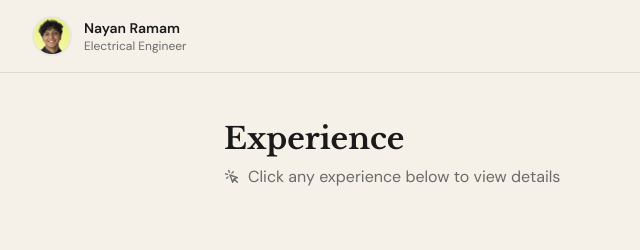
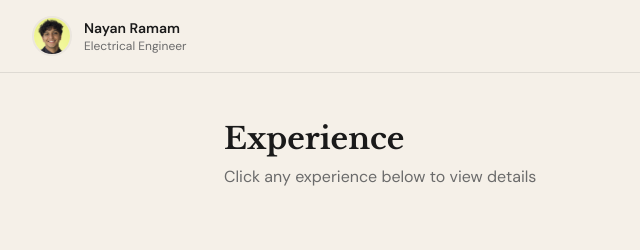
Before and after one commit to nayanramam/portfolio, a plain HTML site: page experiences/index.html in a window 1280 px wide. Shown: the top 250 px of the page, 0-640 px from the left. Drawn offline with nearby package versions, Linux system fonts and the light colour scheme.

Commit message:
Experience page updated

```diff
--- a/experiences/index.html
+++ b/experiences/index.html
@@ -144,9 +144,6 @@
         <div class="mb-16">
             <h1 class="text-3xl font-serif font-bold mb-2">Experience</h1>
             <p class="text-ink-muted flex items-center gap-2">
-                <svg class="w-4 h-4" fill="none" stroke="currentColor" viewBox="0 0 24 24">
-                    <path stroke-linecap="round" stroke-linejoin="round" stroke-width="2" d="M15 15l-2 5L9 9l11 4-5 2zm0 0l5 5M7.188 2.239l.777 2.897M5.136 7.965l-2.898-.777M13.95 4.05l-2.122 2.122m-5.657 5.656l-2.12 2.122"/>
-                </svg>
                 Click any experience below to view details
             </p>
         </div>
```
